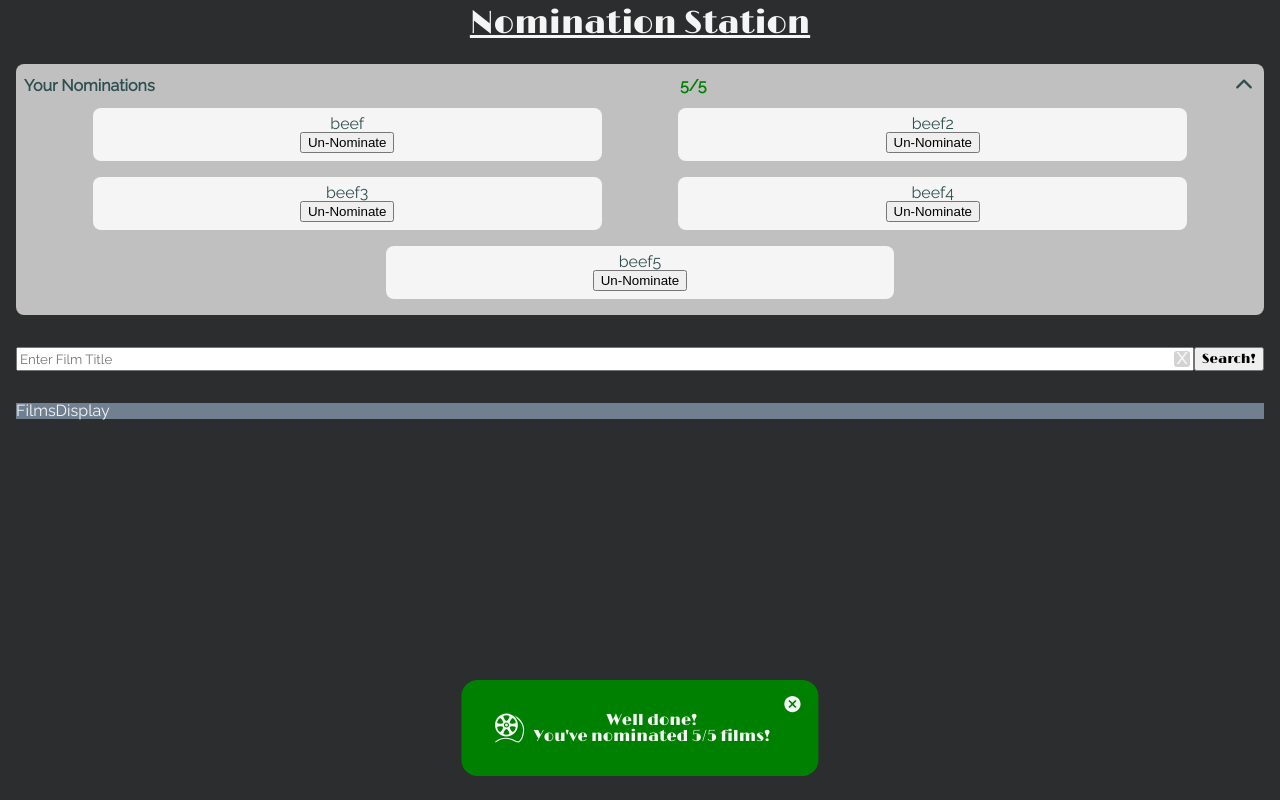
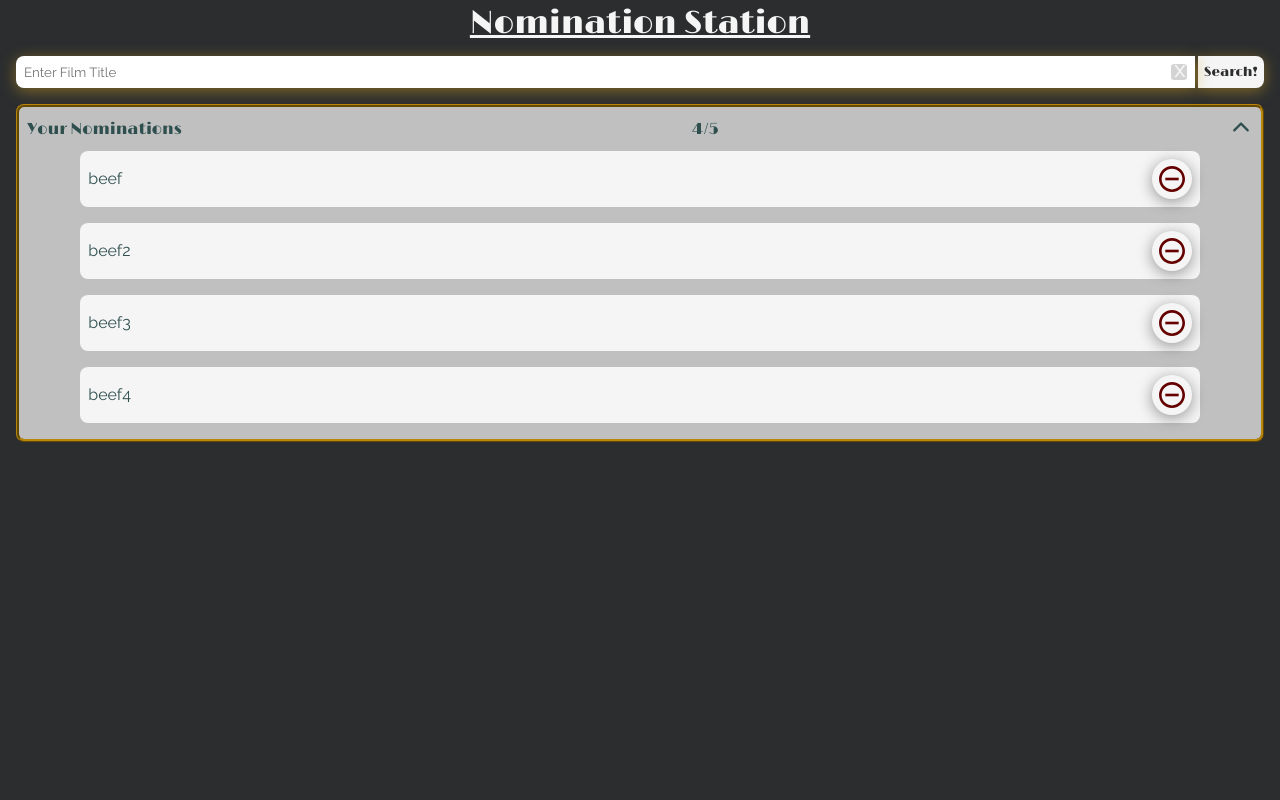
Before and after one commit to CraigNock/NominationStation, a React (Create React App) app: page / in a window 1280 px wide. Built offline with nearby package versions, Linux system fonts and the light colour scheme.

Commit message:
styling, more detail in results

```diff
--- a/src/apiCalls.ts
+++ b/src/apiCalls.ts
@@ -7,12 +7,15 @@ export const getFilms = async (searchTerm: string | null): Promise<any> => {
     .then(data => data.json())
     .then(data => {
       if(data.Response !== 'False'){
-        console.log('getFilms data', data);
+        console.log('getFilms number of results', data.totalResults);
       //just extracting and returning name and year in a string for now
         let films = data.Search.map((entry: {[key: string]: string})=>{
-          return `${entry.Title} ${entry.Year}`
+          return `${entry.Title} (${entry.Year})`
         })
-        return films;
+        return {
+          films,
+          count: data.totalResults,
+        };
       } else {
         console.log('data.Error', data.Error);
       //API returns error messages, can be used to inform user
--- a/src/components/FilmCard/FilmCard.tsx
+++ b/src/components/FilmCard/FilmCard.tsx
@@ -1,11 +1,16 @@
-import React from 'react';
+import React, { PropsWithChildren } from 'react';
 import styled from 'styled-components';
 
-const FilmCard = () => {
+
+interface props {
+
+};
+
+const FilmCard: React.FC<PropsWithChildren<props>> = ({children}) => {
 
   return (
     <StyledDiv>
-      <div> FilmCard </div>
+      {children}
     </StyledDiv>
   )
 };
@@ -15,5 +20,14 @@ export default FilmCard;
 
 
 const StyledDiv = styled.div`
-
+  display: flex;
+  /* flex-direction: column; */
+  align-items: center;
+  justify-content: space-between;
+  width: 90%;
+  padding: .5rem;
+  margin: .5rem;
+  background: whitesmoke;
+  border-radius: .5rem;
+  color: darkslategray;
 `;
--- a/src/components/FilmsDisplay/FilmsDisplay.tsx
+++ b/src/components/FilmsDisplay/FilmsDisplay.tsx
@@ -1,5 +1,10 @@
 import React from 'react';
 import styled from 'styled-components';
+
+import FilmCard from '../FilmCard';
+import NominateButtonWrap from '../NominateButtonWrap';
+
+import {FaAward} from 'react-icons/fa';
 
 interface props {
   searchResults: string[],
@@ -11,25 +16,32 @@ const FilmsDisplay: React.FC<props> = ({searchResults, nominations, toggleNomina
   console.log('FDsearchResults', searchResults);
   return (
     <StyledDiv>
-      <div> FilmsDisplay </div>
+      {/* <span>
+        {(searchResults?.length > 0)? `${searchResults.length} Results:` : ''}
+      </span> */}
+      <Gallery>
         {(searchResults?.length > 0)? searchResults.map((nom: string, id: number) => {
           return (
-          <div
+            <FilmCard
               key={id}
             >
               <p>
                 {nom}
               </p>
+              <NominateButtonWrap color={'goldenrod'}>
                 <button
                   onClick={()=>toggleNomination(nom)}
                   disabled={nominations.includes(nom) || (nominations.length > 4)}
                 >
-              Nominate
+                  <FaAward/>
                 </button>
-          </div>
+              </NominateButtonWrap>
+
+            </FilmCard>
           )
         })
         : ''}
+      </Gallery>
     </StyledDiv>
   )
 };
@@ -39,6 +51,19 @@ export default FilmsDisplay;
 
 
 const StyledDiv = styled.div`
-  margin: 1rem;
-  background: slategray;
+  grid-area: results;
+  margin: 0 1rem 1rem;
+  padding: .5rem;
+  background: none;
+  overflow-Y: auto;
+  border-radius: .5rem;
+  /* border: 3px ridge darkgoldenrod; */
+  span{
+    font-family: 'Limelight', cursive;
+  }
 `;
+const Gallery = styled.div`
+  display: flex;
+  justify-content: space-evenly;
+  flex-wrap: wrap;
+`;
--- a/src/components/Main/Main.tsx
+++ b/src/components/Main/Main.tsx
@@ -19,7 +19,7 @@ import {GiFilmSpool} from 'react-icons/gi';
 const Main = () => {
 //Storage of user nominations(max 5)
   //*felt that using a context provider would be overengineering.
-  const [nominations, setNominations] = useState<string[]>(['beef', 'beef2', 'beef3', 'beef4', 'beef5']);
+  const [nominations, setNominations] = useState<string[]>(['beef', 'beef2', 'beef3', 'beef4']);
 //storage of search results
   const [searchResults, setSearchResults] = useState<string[]>([]);
 //toggle banner open
@@ -50,16 +50,18 @@ const Main = () => {
 
   return (
     <StyledDiv>
+      <NavBar>
         <Title>
           Nomination Station
         </Title>
+        <SearchBar
+          setSearchResults={setSearchResults}
+        />
         <NominationsDisplay
           nominations={nominations}
           toggleNomination={toggleNomination}
         />
-      <SearchBar
-        setSearchResults={setSearchResults}
-      />
+      </NavBar>
       <FilmsDisplay
         nominations={nominations}
         searchResults={searchResults}
@@ -67,7 +69,7 @@ const Main = () => {
       />
       <Snackbar
         open={bannerOpen}
-        autoHideDuration={50000}
+        autoHideDuration={5000}
         onClose={handleClose}
         anchorOrigin={{ vertical:'bottom', horizontal: 'center' }}
       >
@@ -90,8 +92,19 @@ const Main = () => {
 }
 
 const StyledDiv = styled.div`
-  display: flex;
-  flex-direction: column;
+  /* display: flex;
+  flex-direction: column; */
+
+  height: 100vh;
+  display: grid;
+  grid-template-columns: 1fr;
+  grid-template-rows: auto 1fr;
+  grid-template-areas:
+    'navbar'
+    'results';
+`;
+const NavBar = styled.div`
+  grid-area: navbar;
 `;
 const Title = styled.h1`
   margin: .5rem;
--- a/src/components/NominateButton/index.ts
+++ /dev/null
@@ -1 +0,0 @@
-export { default } from './NominateButton'
--- /dev/null
+++ b/src/components/NominateButtonWrap/NominateButtonWrap.tsx
@@ -0,0 +1,46 @@
+import React, { PropsWithChildren } from 'react';
+import styled from 'styled-components';
+
+interface props {
+  color: string,
+};
+
+const NominateButtonWrap: React.FC<PropsWithChildren<props>> = ({color, children}) => {
+
+  return (
+    <StyledWrap style={{color: color, borderColor: color}}>
+      {children}
+    </StyledWrap>
+  )
+};
+
+
+export default NominateButtonWrap;
+
+
+const StyledWrap = styled.div`
+  display: flex;
+  justify-content: center;
+  align-items: center;
+  button {
+    color: inherit;
+    background: none;
+    border: none;
+    margin: 0 0 0 .25rem;
+    padding: .25rem;
+    height: 2.5rem;
+    font-size: 2rem;
+    border-radius: 50%;
+
+    /* border: 1px solid whitesmoke; */
+    /* border-color: inherit; */
+
+    -webkit-box-shadow: 0px 3px 15px rgba(0,0,0,.4);
+    -moz-box-shadow: 0px 3px 15px rgba(0,0,0,.4);
+    box-shadow: 0px 3px 15px rgba(0,0,0,.4);
+
+    &:disabled {
+      color: gray;
+    }
+  }
+`;
--- /dev/null
+++ b/src/components/NominateButtonWrap/index.ts
@@ -0,0 +1 @@
+export { default } from './NominateButtonWrap'
--- a/src/components/NominationDisplay/NominationDisplay.tsx
+++ b/src/components/NominationDisplay/NominationDisplay.tsx
@@ -1,8 +1,13 @@
 import React, {useState} from 'react';
 import styled from 'styled-components';
 
+import FilmCard from '../FilmCard';
+import NominateButtonWrap from '../NominateButtonWrap';
+
 import {IoIosArrowDown} from 'react-icons/io';
 import {IoIosArrowUp} from 'react-icons/io';
+// import {IoMdRemoveCircle} from 'react-icons/io';
+import {IoMdRemoveCircleOutline} from 'react-icons/io';
 
 
 // interface nomination {
@@ -26,7 +31,7 @@ const NominationDisplay: React.FC<props> = ({nominations, toggleNomination}) =>
       <NominationBar>
         <span>Your Nominations</span>
         <span
-          style={{color: (nominations.length === 5)? 'green': 'black'}}
+          style={{color: (nominations.length === 5)? 'darkgoldenrod': 'inherit'}}
         >
           {`${nominations.length}/5`}
         </span>
@@ -36,7 +41,9 @@ const NominationDisplay: React.FC<props> = ({nominations, toggleNomination}) =>
           {show? <IoIosArrowUp/> : <IoIosArrowDown/>}
         </ToggleArrow>
       </NominationBar>
-      <Gallery>
+      <Gallery
+        style={{display: show? 'flex' : 'none'}}
+      >
         {(nominations.length)? nominations.map((nom: string, id: number) => {
         return (
           <FilmCard
@@ -45,11 +52,11 @@ const NominationDisplay: React.FC<props> = ({nominations, toggleNomination}) =>
             <p>
               {nom}
             </p>
-            <button
-              onClick={()=>toggleNomination(nom)}
-            >
-              Un-Nominate
-            </button>
+            <NominateButtonWrap color={'rgb(100,0,0)'}>
+              <button onClick={()=>toggleNomination(nom)}>
+                <IoMdRemoveCircleOutline/>
+              </button>
+            </NominateButtonWrap>
           </FilmCard>
         )
       })
@@ -69,13 +76,14 @@ const StyledDiv = styled.div`
   background: silver;
   color: darkslategray;
   border-radius: .5rem;
+  border: 3px ridge darkgoldenrod;
 `;
 const NominationBar = styled.div`
   display: flex;
   justify-content: space-between;
   align-items: center;
   span {
-    font-weight: bold;
+    font-family: 'Limelight', cursive;
   }
 `;
 const ToggleArrow = styled.div`
@@ -88,15 +96,5 @@ const Gallery = styled.div`
   display: flex;
   justify-content: space-evenly;
   flex-wrap: wrap;
+
 `;
-const FilmCard = styled.div`
-  display: flex;
-  flex-direction: column;
-  align-items: center;
-  justify-content: center;
-  width: 40%;
-  padding: .5rem;
-  margin: .5rem;
-  background: whitesmoke;
-  border-radius: .5rem;
-`;
--- a/src/components/Searchbar/SearchBar.tsx
+++ b/src/components/Searchbar/SearchBar.tsx
@@ -7,23 +7,41 @@ interface props {
   setSearchResults: React.Dispatch<React.SetStateAction<string[]>>,
 }
 
+interface singleFilm {
+  [key: string]: string,
+}
+
+interface getFilmsResults{
+  films: string[],
+  count: string,
+}
+
 const SearchBar: React.FC<props> = ({setSearchResults}) => {
 
   const [inputValue, setInputValue] = useState<string>('');
   const [disable, setDisable] = useState<boolean>(false);
-  // const [error, setError] = useState<string>('');
+  const [resultCount, setResultCount] = useState<string>('');
+  const [error, setError] = useState<string>('');
 
   const submitHandle = async (input: string | null) : Promise<any> => {
     if(!input) return;
   //disables search button until results fetched
     setDisable(true);
-    let results: string[] = await getFilms(input);
+    let results: getFilmsResults = await getFilms(input);
     console.log('submitSearch results', typeof results);
-    if(typeof results === 'object')setSearchResults(results);
+    if(typeof results === 'object'){
+      setError('');
+      setResultCount(results.count);
+      setSearchResults(results.films);
+    } else {
+      setResultCount('')
+      setError(results);
+    };
     setDisable(false);
   };
 
   return (
+    <>
     <StyledForm>
       <SearchBox>
         <StyledInput
@@ -50,13 +68,21 @@ const SearchBar: React.FC<props> = ({setSearchResults}) => {
         Search!
       </SearchButton>
     </StyledForm>
+    <Message>
+      <span>
+        {(resultCount !== '')? `${resultCount} results:` : ''}
+      </span>
+      {error}
+    </Message>
+    </>
   )
 };
 
 
 const StyledForm = styled.form`
   display: flex;
-  margin: 1rem;
+  align-items: center;
+  margin: 1rem 1rem .5rem;
 `;
 const SearchBox = styled.div`
   position: relative;
@@ -66,9 +92,15 @@ const SearchBox = styled.div`
   width: 100%;
 `;
 const StyledInput = styled.input`
-  height: 1.1rem;
+  height: 2rem;
   width: 100%;
+  padding: 0 2rem 0 .5rem;
   font-family: 'Raleway', sans-serif;
+  border-radius: .5rem 0 0 .5rem;
+  border: none;
+  -webkit-box-shadow: 0px 3px 15px rgba(218,165,32,.5);
+  -moz-box-shadow: 0px 3px 15px rgba(218,165,32,.5);
+  box-shadow: 0px 3px 15px rgba(218,165,32,.5);
 `;
 const ClearButton = styled.div`
   display: inline-block;
@@ -76,7 +108,7 @@ const ClearButton = styled.div`
   height: 1rem;
   width: 1rem;
   top: .25rem;
-  right: .25rem;
+  right: .5rem;
   text-align: center;
   font-family: 'Raleway', sans-serif;
   font-weight: bold;
@@ -87,7 +119,27 @@ const ClearButton = styled.div`
   }
 `;
 const SearchButton = styled.button`
+  height: 2rem;
+  margin-left: .15rem;
   font-family: 'Limelight', cursive;
+  color: #2b2d2f;
+  background: whitesmoke;
+  border-radius: 0 .5rem .5rem 0;
+  border: none;
+  -webkit-box-shadow: 0px 3px 15px rgba(218,165,32,.5);
+  -moz-box-shadow: 0px 3px 15px rgba(218,165,32,.5);
+  box-shadow: 0px 3px 15px rgba(218,165,32,.5);
+`;
+const Message = styled.p`
+  margin-bottom: .5rem;
+  text-align: center;
+  font-size: .75rem;
+  color: goldenrod;
+  font-family: 'Limelight', cursive;
+  span{
+    color: whitesmoke;
+    font-family: 'Limelight', cursive;
+  }
 `;
 
 
```
Also changed, not shown: src/components/NominateButton/NominateButton.tsx (deleted, +0 -19 lines). Lines whose indentation alone changed are shown as unchanged.
